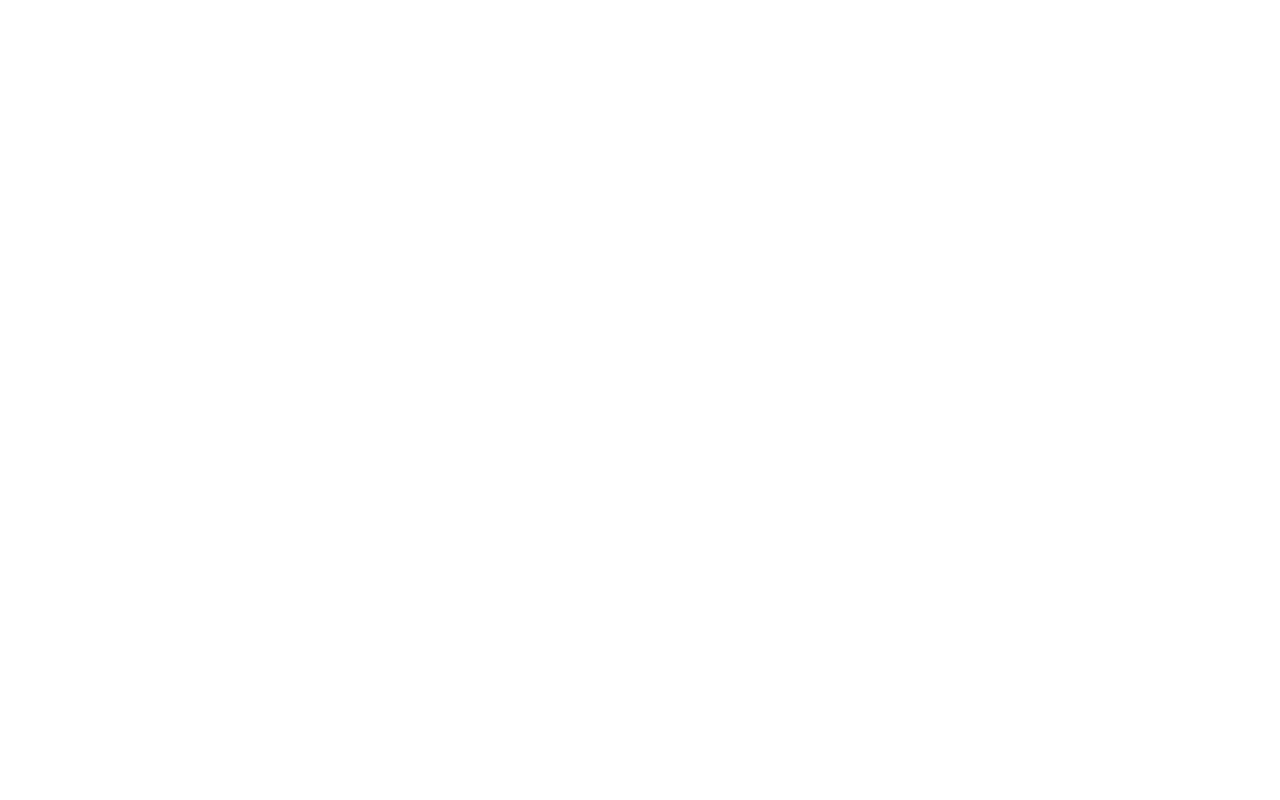
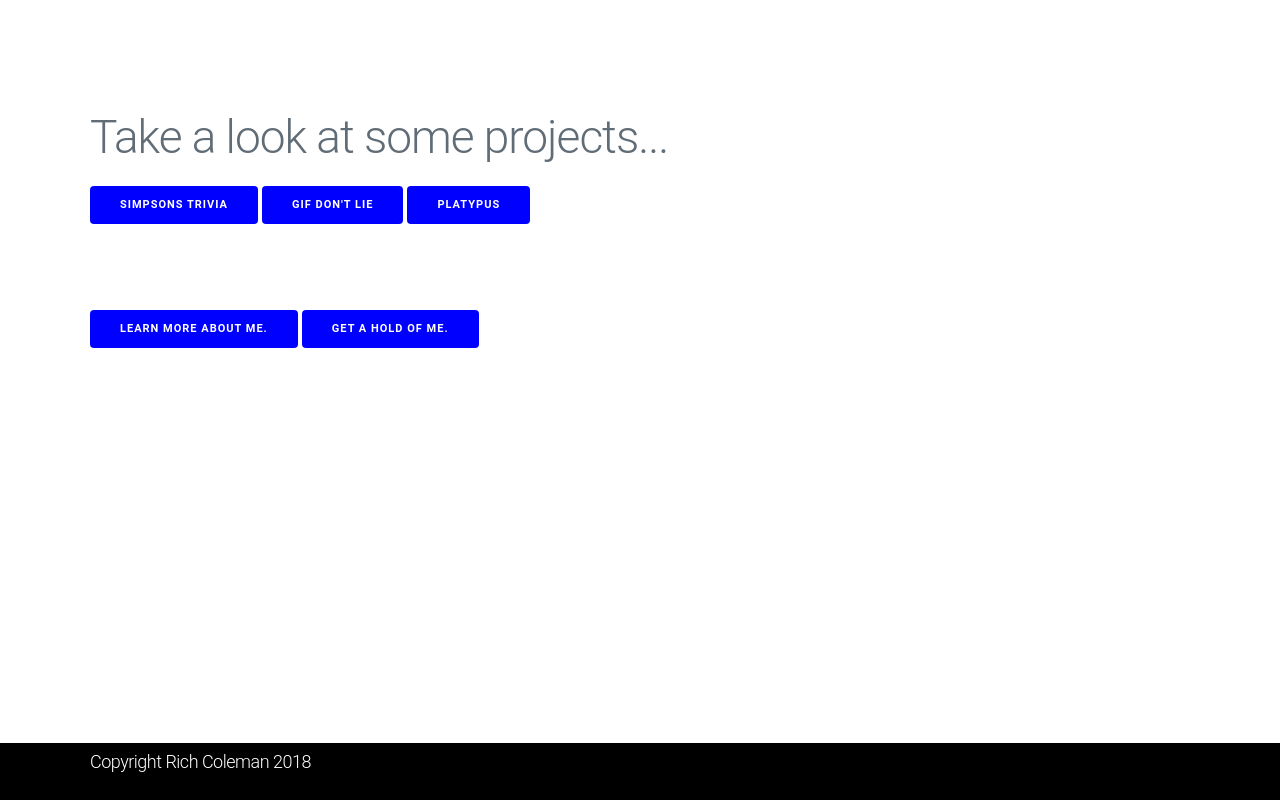
Before and after one commit to RichColeman/better-portfolio, a plain HTML site: page portfolio.html in a window 1280 px wide. Drawn offline with nearby package versions, Linux system fonts and the light colour scheme.

Commit message:
updates to portfolio

```diff
--- a/contact.html
+++ b/contact.html
@@ -0,0 +1,52 @@
+<!DOCTYPE html>
+<html lang="en">
+
+<head>
+    <meta charset="UTF-8">
+    <meta name="viewport" content="width=device-width, initial-scale=1.0">
+    <meta http-equiv="X-UA-Compatible" content="ie=edge">
+    <title>Document</title>
+    <link rel="stylesheet" href="https://cdnjs.cloudflare.com/ajax/libs/milligram/1.3.0/milligram.min.css">
+    <link rel="stylesheet" href="./style.css">
+</head>
+
+<body>
+    <br><br><br><br>
+    <div class="container">
+        <div class="row">
+            <h1 class="contact">Reach out to Rich...</h1>
+        </div>
+        <div class="row">
+            <div class="button-space">
+                <a class="button button-outline" href="https://www.linkedin.com/in/278b9015/" target="_blank">Connect on LinkedIn.</a>
+                <a class="button button-outline" href="https://github.com/RichColeman" target="_blank">Follow me on Github.</a>
+                <a class="button button-outline" href="mailto:coleman.richardm@gmail.com" target="_blank">Send me an email.</a>
+            </div>
+        </div>
+        <br><br>
+
+        <div class="row">
+            <div class="button-space">
+                <a class="button" href="./bio.html">Learn more about me.</a>
+                <a class="button" href="./portfolio.html">See my portfolio.</a>
+            </div>
+        </div>
+    </div>
+
+    <footer>
+        <div class="container">
+            <div class="row">
+                <h5>Copyright Rich Coleman 2018</h5>
+            </div>
+        </div>
+    </footer>
+
+
+
+
+
+    <script src='https://code.jquery.com/jquery-3.3.1.min.js' integrity='sha256-FgpCb/KJQlLNfOu91ta32o/NMZxltwRo8QtmkMRdAu8='
+        crossorigin='anonymous'></script>
+</body>
+
+</html>
--- a/portfolio.html
+++ b/portfolio.html
@@ -0,0 +1,53 @@
+<!DOCTYPE html>
+<html lang="en">
+
+<head>
+    <meta charset="UTF-8">
+    <meta name="viewport" content="width=device-width, initial-scale=1.0">
+    <meta http-equiv="X-UA-Compatible" content="ie=edge">
+    <title>Document</title>
+    <link rel="stylesheet" href="https://cdnjs.cloudflare.com/ajax/libs/milligram/1.3.0/milligram.min.css">
+    <link rel="stylesheet" href="./style.css">
+</head>
+
+<body>
+    <br><br><br><br>
+    <div class="container">
+        <div class="row">
+            <h1 class="greetings">Take a look at some projects...</h1>
+        </div>
+        <div class="row">
+            <div class="button-space">
+                <a class="button project" href="https://richcoleman.github.io/TriviaGame/" data-value="simpsons">Simpsons Trivia</a>
+                <a class="button project" href="https://richcoleman.github.io/gif-dont-lie/" data-value="gif">Gif Don't Lie</a>
+                <a class="button project" href="https://jquery-jokers.github.io/Platypus/" data-value="platypus">Platypus</a>
+            </div>
+        </div>
+        <br><br><br>
+        <div class="row">
+            <div class="button-space">
+                <a class="button" href="./bio.html">Learn more about me.</a>
+                <a class="button" href="./contact.html">Get a hold of me.</a>
+            </div>
+        </div>
+    </div>
+
+    <footer>
+        <div class="container">
+            <div class="row">
+                <h5>Copyright Rich Coleman 2018</h5>
+            </div>
+        </div>
+    </footer>
+
+
+
+
+
+    <script src='https://code.jquery.com/jquery-3.3.1.min.js' integrity='sha256-FgpCb/KJQlLNfOu91ta32o/NMZxltwRo8QtmkMRdAu8='
+        crossorigin='anonymous'></script>
+        <script src="./app.js"></script>
+
+</body>
+
+</html>
--- a/style.css
+++ b/style.css
@@ -3,8 +3,8 @@
     border: none;
 }
 
-.greetings{
-    font-weight: 400;
+.greetings {
+    font-weight: 300;
 }
 
 p {
@@ -13,7 +13,29 @@ p {
 }
 
 img {
+    max-width: 100%;
+    min-width: 50%;
+}
+
+button.button-outline {
+    border: 1px solid black;
+    color: black;
+}
+
+a.button.button-outline {
+    color: black;
+    border: 1px solid black;
+}
+
+footer{
+    position: fixed;
+    left: 0;
+    bottom: 0;
     width: 100%;
+    background-color: black;
+    color: white;
+    text-align: center;
+    padding: 5px;
 }
 
 @media (min-width: 40.0rem) {}
```
Also changed, not shown: app.js (+26 -0 lines), bio.html (+7 -1 lines), index.html (+8 -1 lines).
